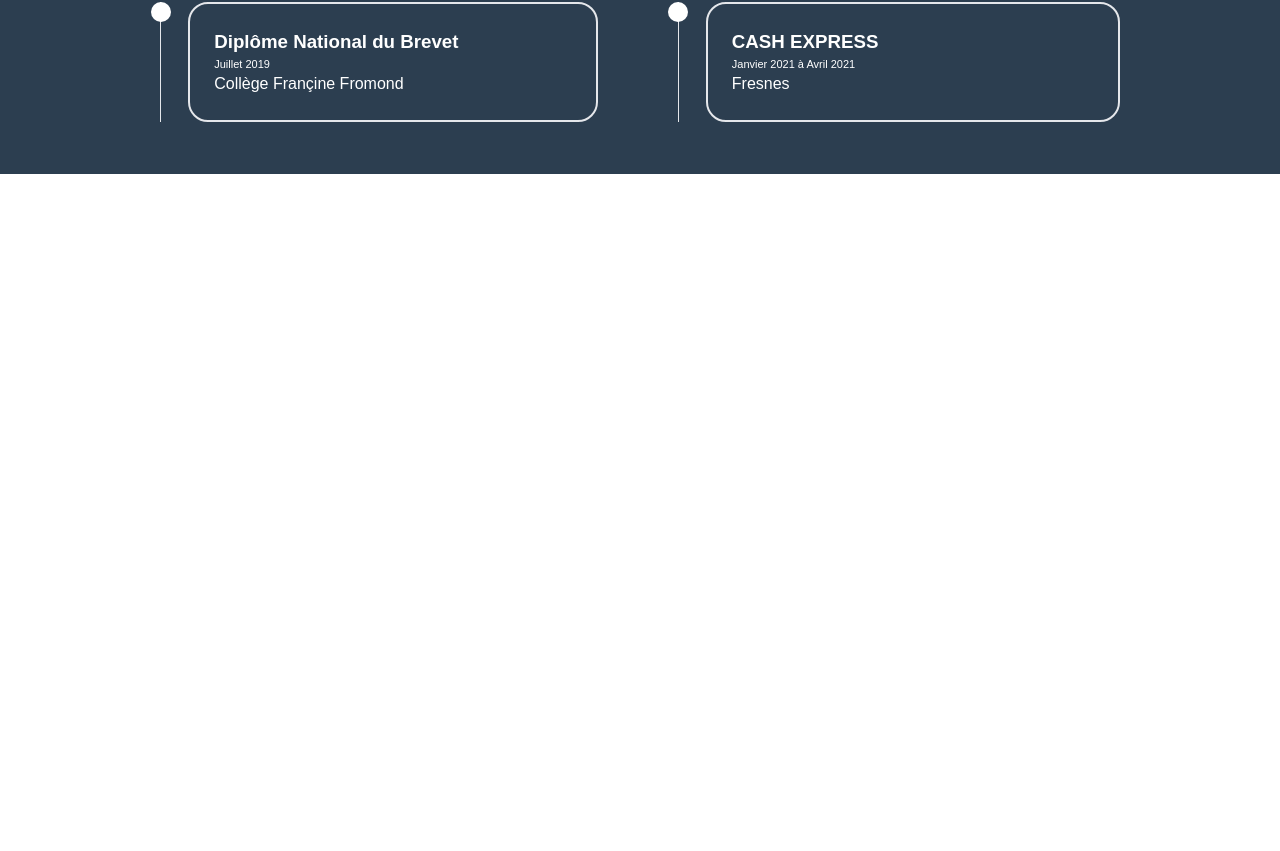
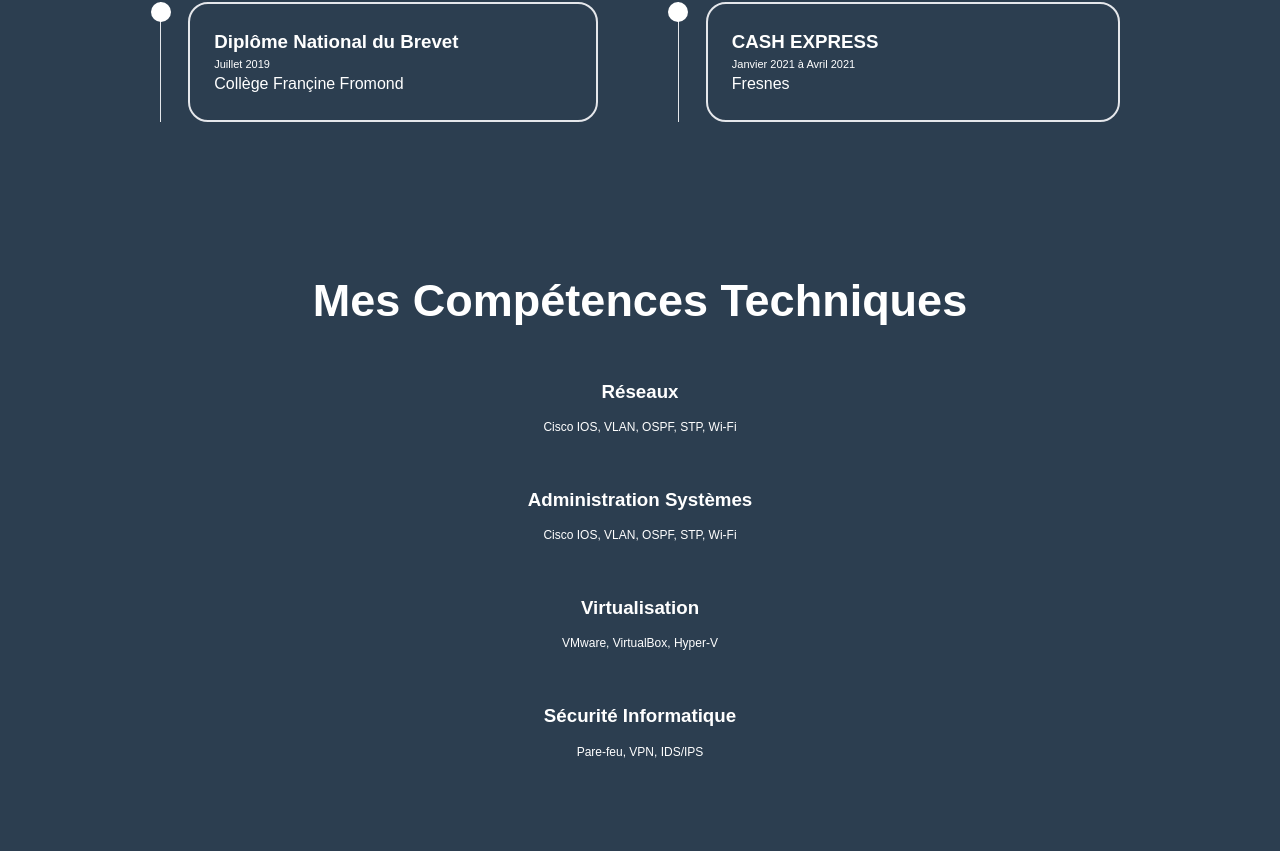
Before and after one commit to Sml94Tbs/mk-portfolio, a Next.js app: page / in a window 1280 px wide. Shown: the part 1489-2340 px from the top of the page. Built offline with nearby package versions, Linux system fonts and the light colour scheme.

Commit message:
update skilll

```diff
--- a/src/app/components/contents/skill.tsx
+++ b/src/app/components/contents/skill.tsx
@@ -1,11 +1,53 @@
 "use client";
+import ListSKill from "@/app/components/list.skill";
+import { useEffect } from "react";
+const Skill = () => {
+  const skill = [
+    {
+      titre: "Réseaux",
+      skill: "Cisco IOS, VLAN, OSPF, STP, Wi-Fi",
+    },
+    {
+      titre: "Administration Systèmes",
+      skill: "Cisco IOS, VLAN, OSPF, STP, Wi-Fi",
+    },
+    {
+      titre: "Virtualisation",
+      skill: "VMware, VirtualBox, Hyper-V",
+    },
+    {
+      titre: "Sécurité Informatique",
+      skill: "Pare-feu, VPN, IDS/IPS",
+    },
+  ];
+  useEffect(() => {
+    if (typeof window !== "undefined") {
+      import("scrollreveal").then((module) => {
+        const ScrollReveal = module.default;
+        ScrollReveal({
+          reset: true,
+          distance: "80px",
+          duration: 2000,
+          delay: 200,
+        });
 
-const skill = () => {
-    return (
-        <section>
-
-        </section>
-    )
+        ScrollReveal().reveal(".heanding", { origin: "top" });
+        ScrollReveal().reveal(".", { origin: "left" });
+        ScrollReveal().reveal(".", { origin: "right" });
+        ScrollReveal().reveal(".skill", { origin: "bottom" });
+      });
+    }
+  }, []);
+  return (
+    <section className="bg-[#2C3E50]">
+      <h1 className="heanding text-[4.5rem] font-[700] leading-[1.2] mb-[5rem] text-center text-white">
+        Mes Compétences Techniques
+      </h1>
+      <div className="skill h-screen">
+        <ListSKill skills={skill} />
+      </div>
+    </section>
+  );
 };
 
-export default skill;
+export default Skill;
--- /dev/null
+++ b/src/app/components/list.skill.tsx
@@ -0,0 +1,25 @@
+
+type ListSkill = {
+    titre : string,
+    skill : string,
+};
+
+type ListSkillProps = {
+    skills: ListSkill[];
+};
+
+
+const ListSKill: React.FC<ListSkillProps> = ({ skills }) => {
+    return(
+        <>
+        {skills.map((skill, index) => (
+            <div key={index} className="text-white text-center m-[5rem]">
+                <h3 className=" text-[1.872rem] mb-[1.2rem] font-[600]">{skill.titre}</h3>
+                <p className=" text-[1.2rem]">{skill.skill}</p>
+            </div>
+        ))}
+        </>
+    )
+}
+
+export default ListSKill;
```
